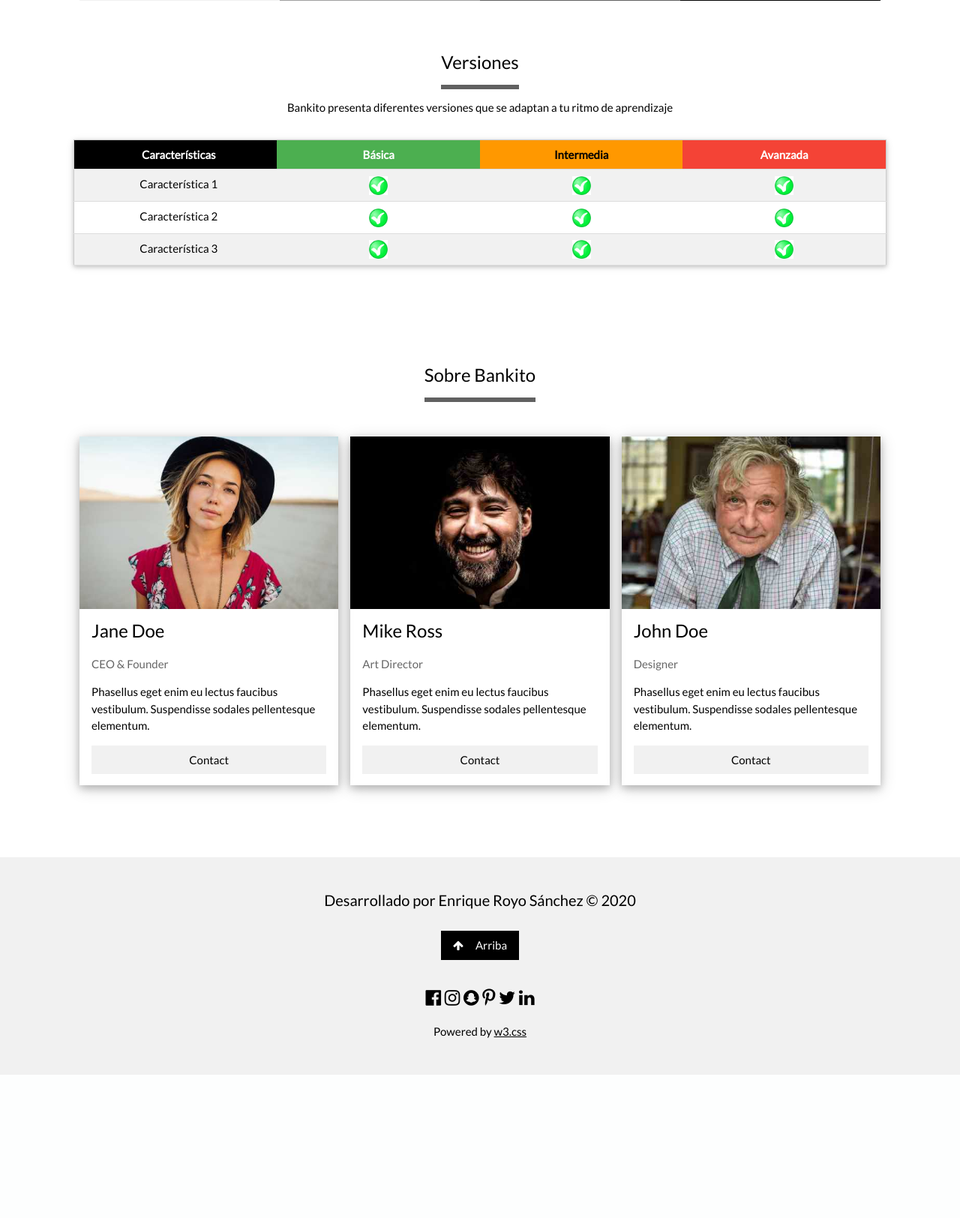
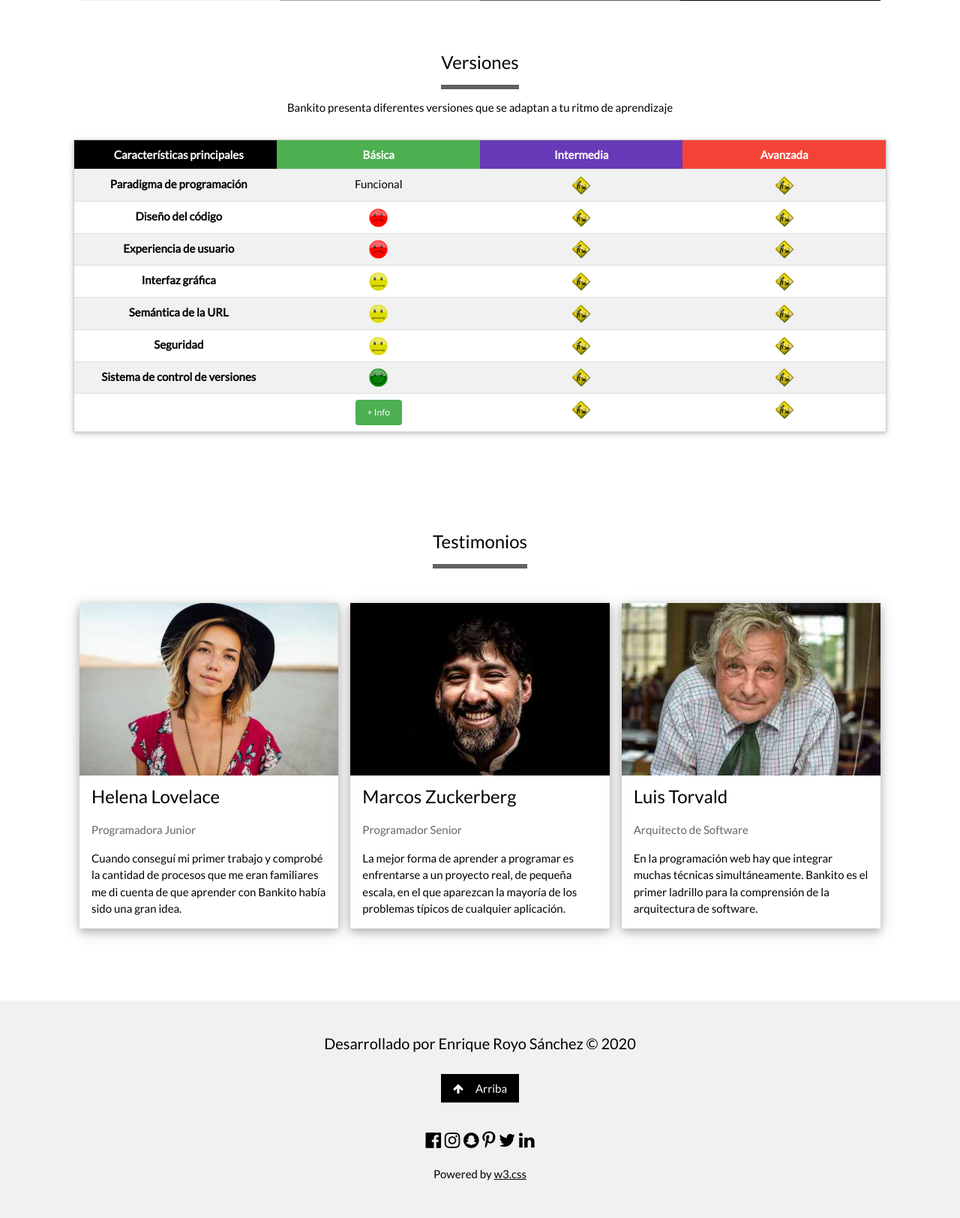
Before and after one commit to quicolo/BankitoWeb, a PHP site: page / in a window 1280 px wide. Shown: the part 1089-2713 px from the top of the page at 75% size. Before the commit the page ends 2522 px from the top, so only its background shows below. Run offline with PHP 8.4, Linux system fonts and the light colour scheme.

Commit message:
Incluidos testimonios en la portada. Modificada la tabla de versiones de la portada. Incluida una nueva página para los detalles de la versión básica.

```diff
--- a/resources/templates/index-sobre-bankito.php
+++ b/resources/templates/index-sobre-bankito.php
@@ -1,41 +1,38 @@
 <!-- Grid sobre bankito -->
     <div class="w3-row-padding" id="sobre">
         <div class="w3-center w3-padding-64">
-            <span class="w3-xlarge w3-bottombar w3-border-dark-grey w3-padding-16">Sobre Bankito</span>
+            <span class="w3-xlarge w3-bottombar w3-border-dark-grey w3-padding-16">Testimonios</span>
         </div>
 
         <div class="w3-third w3-margin-bottom">
             <div class="w3-card-4">
-                <img src="images/team1.jpg" alt="John" style="width:100%">
+                <img src="images/team1.jpg" alt="Helena" style="width:100%">
                 <div class="w3-container">
-                    <h3>Jane Doe</h3>
-                    <p class="w3-opacity">CEO & Founder</p>
-                    <p>Phasellus eget enim eu lectus faucibus vestibulum. Suspendisse sodales pellentesque elementum.</p>
-                    <p><button class="w3-button w3-light-grey w3-block">Contact</button></p>
+                    <h3>Helena Lovelace</h3>
+                    <p class="w3-opacity">Programadora Junior</p>
+                    <p>Cuando conseguí mi primer trabajo y comprobé la cantidad de procesos que me eran familiares me di cuenta de que aprender con Bankito había sido una gran idea. </p>
                 </div>
             </div>
         </div>
 
         <div class="w3-third w3-margin-bottom">
             <div class="w3-card-4">
-                <img src="images/team2.jpg" alt="Mike" style="width:100%">
+                <img src="images/team2.jpg" alt="Marcos" style="width:100%">
                 <div class="w3-container">
-                    <h3>Mike Ross</h3>
-                    <p class="w3-opacity">Art Director</p>
-                    <p>Phasellus eget enim eu lectus faucibus vestibulum. Suspendisse sodales pellentesque elementum.</p>
-                    <p><button class="w3-button w3-light-grey w3-block">Contact</button></p>
+                    <h3>Marcos Zuckerberg</h3>
+                    <p class="w3-opacity">Programador Senior</p>
+                    <p>La mejor forma de aprender a programar es enfrentarse a un proyecto real, de pequeña escala, en el que aparezcan la mayoría de los problemas típicos de cualquier aplicación. </p>
                 </div>
             </div>
         </div>
 
         <div class="w3-third w3-margin-bottom">
             <div class="w3-card-4">
-                <img src="images/team3.jpg" alt="Jane" style="width:100%">
+                <img src="images/team3.jpg" alt="Luis" style="width:100%">
                 <div class="w3-container">
-                    <h3>John Doe</h3>
-                    <p class="w3-opacity">Designer</p>
-                    <p>Phasellus eget enim eu lectus faucibus vestibulum. Suspendisse sodales pellentesque elementum.</p>
-                    <p><button class="w3-button w3-light-grey w3-block">Contact</button></p>
+                    <h3>Luis Torvald</h3>
+                    <p class="w3-opacity">Arquitecto de Software</p>
+                    <p>En la programación web hay que integrar muchas técnicas simultáneamente. Bankito es el primer ladrillo para la comprensión de la arquitectura de software.</p>
                 </div>
             </div>
         </div>
--- a/resources/templates/index-versiones.php
+++ b/resources/templates/index-versiones.php
@@ -7,29 +7,60 @@
             <!-- Table -->
             <table class="w3-table-all w3-centered w3-card">
                 <tr>
-                    <th class="w3-black w3-quarter">Características</th>
+                    <th class="w3-black w3-quarter">Características principales</th>
                     <th class="w3-green w3-quarter">Básica</th>
-                    <th class="w3-orange w3-quarter">Intermedia</th>
+                    <th class="w3-deep-purple w3-quarter">Intermedia</th>
                     <th class="w3-red w3-quarter">Avanzada</th>
                 </tr>
                 <tr>
-                    <td class="w3-quarter">Característica 1</td>
-                    <td class="w3-quarter"><img src="images/GreenCheck.png" height="25px"></td>
-                    <td class="w3-quarter"><img src="images/GreenCheck.png" height="25px"></td>
-                    <td class="w3-quarter"><img src="images/GreenCheck.png" height="25px"></td>
+                    <td class="w3-quarter"><b>Paradigma de programación</b></td>
+                    <td class="w3-quarter">Funcional</td>
+                    <td class="w3-quarter"><img src="images/en-construccion.png" height="25px"></td>
+                    <td class="w3-quarter"><img src="images/en-construccion.png" height="25px"></td>
                 </tr>
                 <tr>
-                    <td class="w3-quarter">Característica 2</td>
-                    <td class="w3-quarter"><img src="images/GreenCheck.png" height="25px"></td>
-                    <td class="w3-quarter"><img src="images/GreenCheck.png" height="25px"></td>
-                    <td class="w3-quarter"><img src="images/GreenCheck.png" height="25px"></td>
+                    <td class="w3-quarter"><b>Diseño del código</b></td>
+                    <td class="w3-quarter"><img src="images/smiley-bad_640.png" height="25px"></td>
+                    <td class="w3-quarter"><img src="images/en-construccion.png" height="25px"></td>
+                    <td class="w3-quarter"><img src="images/en-construccion.png" height="25px"></td>
                 </tr>
                 <tr>
-                    <td class="w3-quarter">Característica 3</td>
-                    <td class="w3-quarter"><img src="images/GreenCheck.png" height="25px"></td>
-                    <td class="w3-quarter"><img src="images/GreenCheck.png" height="25px"></td>
-                    <td class="w3-quarter"><img src="images/GreenCheck.png" height="25px"></td>
+                    <td class="w3-quarter"><b>Experiencia de usuario</b></td>
+                    <td class="w3-quarter"><img src="images/smiley-bad_640.png" height="25px"></td>
+                    <td class="w3-quarter"><img src="images/en-construccion.png" height="25px"></td>
+                    <td class="w3-quarter"><img src="images/en-construccion.png" height="25px"></td>
                 </tr>
+                <tr>
+                    <td class="w3-quarter"><b>Interfaz gráfica</b></td>
+                    <td class="w3-quarter"><img src="images/smiley-regular_640.png" height="25px"></td>
+                    <td class="w3-quarter"><img src="images/en-construccion.png" height="25px"></td>
+                    <td class="w3-quarter"><img src="images/en-construccion.png" height="25px"></td>
+                </tr>
+                <tr>
+                    <td class="w3-quarter"><b>Semántica de la URL</b></td>
+                    <td class="w3-quarter"><img src="images/smiley-regular_640.png" height="25px"></td>
+                    <td class="w3-quarter"><img src="images/en-construccion.png" height="25px"></td>
+                    <td class="w3-quarter"><img src="images/en-construccion.png" height="25px"></td>
+                </tr>
+                <tr>
+                    <td class="w3-quarter"><b>Seguridad</b></td>
+                    <td class="w3-quarter"><img src="images/smiley-regular_640.png" height="25px"></td>
+                    <td class="w3-quarter"><img src="images/en-construccion.png" height="25px"></td>
+                    <td class="w3-quarter"><img src="images/en-construccion.png" height="25px"></td>
+                </tr>
+                <tr>
+                    <td class="w3-quarter"><b>Sistema de control de versiones</b></td>
+                    <td class="w3-quarter"><img src="images/smiley-good_640.png" height="25px"></td>
+                    <td class="w3-quarter"><img src="images/en-construccion.png" height="25px"></td>
+                    <td class="w3-quarter"><img src="images/en-construccion.png" height="25px"></td>
+                </tr>
+                <tr>
+                    <td class="w3-quarter"></td>
+                    <td class="w3-quarter"><a href="version-basica.php" class="w3-btn w3-green w3-round w3-hover-black w3-small">+ Info</a></td>
+                    <td class="w3-quarter"><img src="images/en-construccion.png" height="25px"></td>
+                    <td class="w3-quarter"><img src="images/en-construccion.png" height="25px"></td>
+                </tr>
+
             </table>
         </div>
     </div>
```
Also changed, not shown: public_html/version-basica.php (added, +149 -0 lines), public_html/images/en-construccion.png (added), public_html/images/smiley-bad_640.png (added), public_html/images/smiley-good_640.png (added), public_html/images/smiley-regular_640.png (added), 1 other file.
